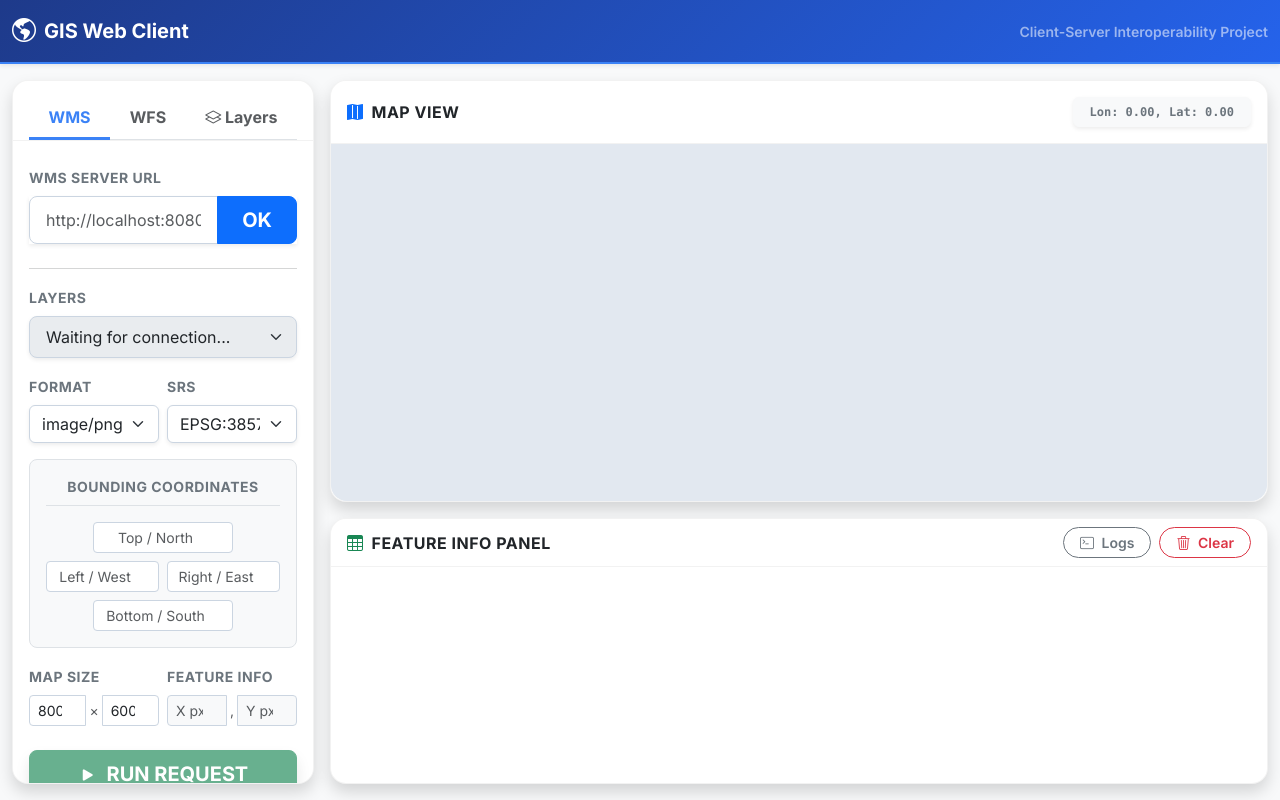
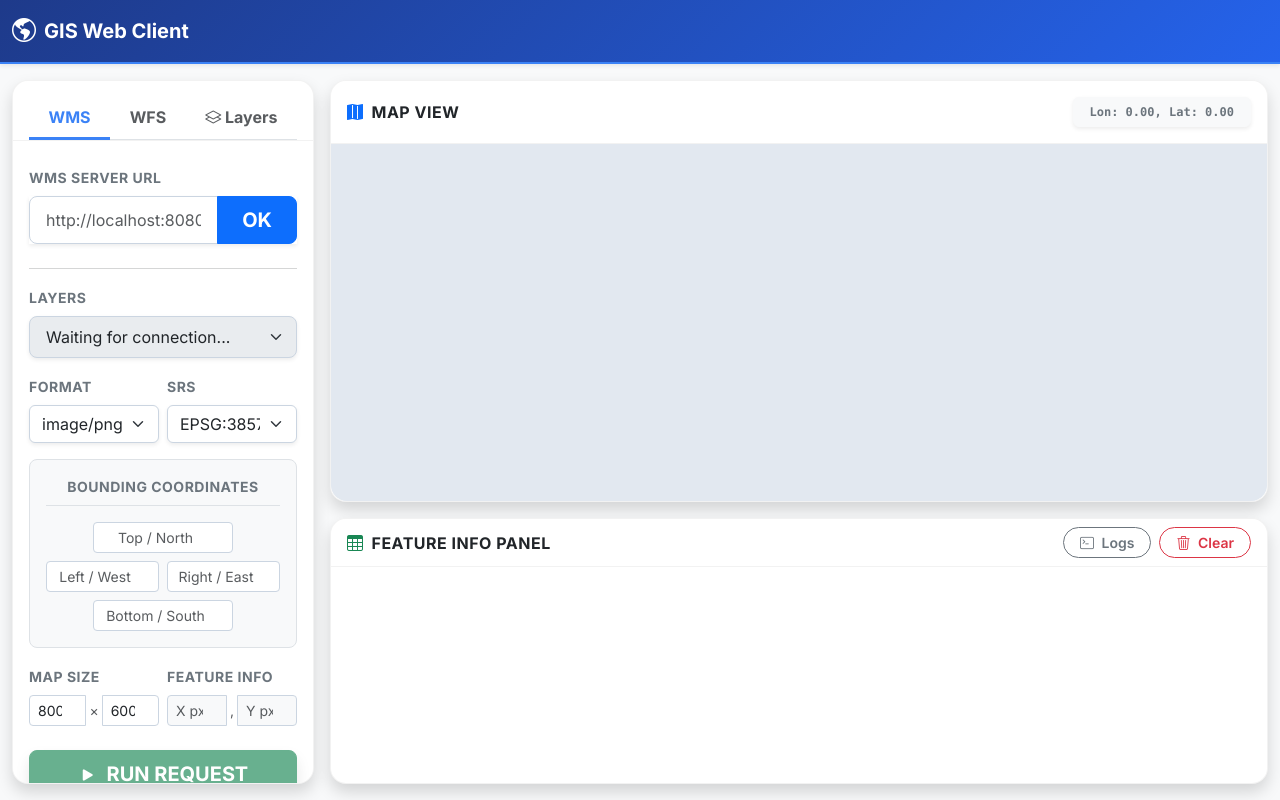
Before and after one commit to yakshbhesaniya/interop-gis, a plain HTML site: page index.html in a window 1280 px wide. Drawn offline with nearby package versions, Linux system fonts and the light colour scheme; a script that the page names is missing.

Commit message:
bug resolved

```diff
--- a/index.html
+++ b/index.html
@@ -24,15 +24,12 @@
             <a class="navbar-brand fw-bold d-flex align-items-center gap-2" href="#">
                 <i class="bi bi-globe-americas fs-4"></i> GIS Web Client
             </a>
-            <span class="navbar-text text-white-75 small fw-semibold">
-                Client-Server Interoperability Project
-            </span>
         </div>
     </nav>
 
     <div class="container-fluid py-3 main-container">
         <div class="row h-100 g-3">
-            <!-- Left Panel: Controls -->
+            <!-- Left Panel -->
             <div class="col-md-4 col-lg-3 h-100 d-flex flex-column">
                 <div class="card shadow border-0 h-100 flex-grow-1 rounded-4">
                     <div class="card-header bg-white border-bottom-0 pb-0 pt-3 rounded-top-4">
@@ -283,7 +280,7 @@
                 </div>
             </div>
 
-            <!-- Right Panel: Map & XML -->
+            <!-- Right Panel -->
             <div class="col-md-8 col-lg-9 h-100 d-flex flex-column gap-3">
 
                 <!-- Map View -->
@@ -329,12 +326,12 @@
                         </div>
                     </div>
                     <div class="card-body p-0 rounded-bottom-4 overflow-hidden position-relative">
-                        <!-- Attribute Table Container -->
+                        <!-- Attribute Table -->
                         <div id="attributeTableContainer" class="w-100 h-100 bg-white p-3 overflow-auto"
                             style="display: none;">
                             <h6 class="text-muted text-center mt-3">Click on a feature to view attributes...</h6>
                         </div>
-                        <!-- Log / Textarea Container -->
+                        <!-- Log -->
                         <textarea id="xmlResponseTextarea"
                             class="form-control h-100 border-0 rounded-0 font-monospace text-light p-3 position-absolute top-0 start-0 z-1"
                             readonly spellcheck="false" placeholder="Awaiting server queries..."></textarea>
```
Also changed, not shown: static/js/app.js (+9 -10 lines), 1 other file.
